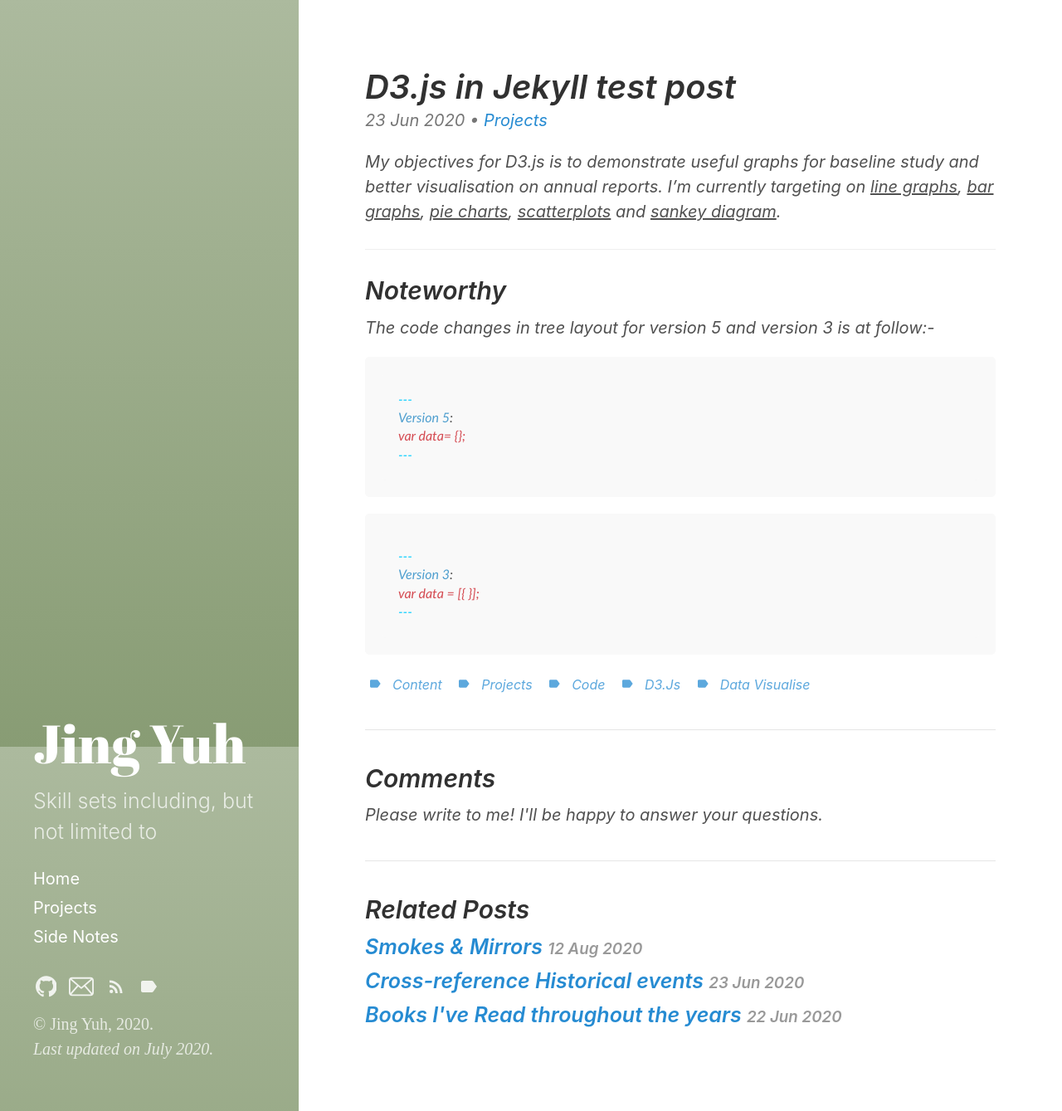
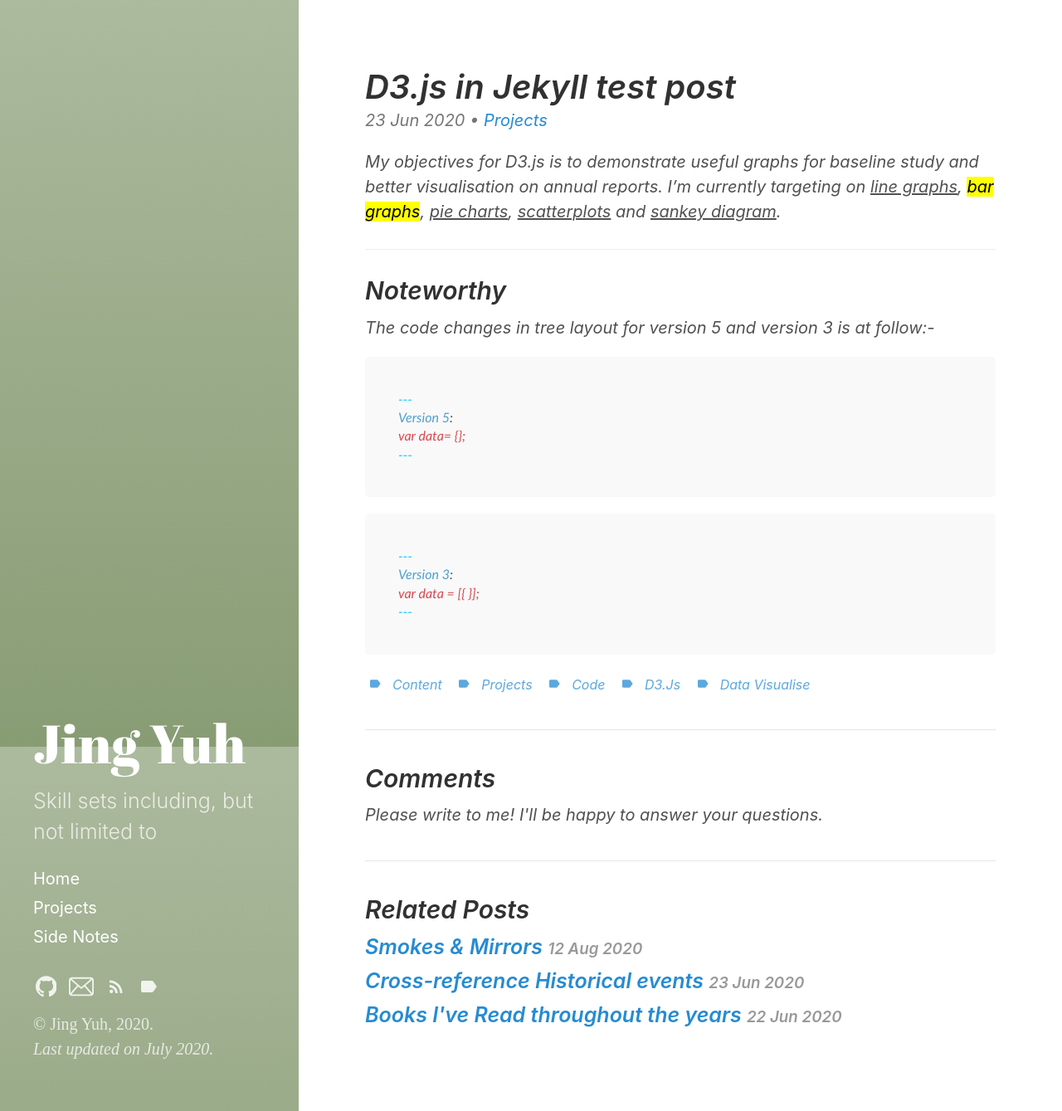
Before and after one commit to jyang123-bit/Website, a Jekyll site: the page built from _posts/2020-06-23-D3.js.md, in a window 1280 px wide and 1339 px high. Shown: the whole window at 83% size. Built offline with Jekyll 4.4.1, drawn with Linux system fonts in a browser that asks for light colours.

Commit message:
Update 2020-06-23-D3.js.md

```diff
--- a/_posts/2020-06-23-D3.js.md
+++ b/_posts/2020-06-23-D3.js.md
@@ -16,7 +16,7 @@
 last_modified_at:
 ---
 
-My objectives for D3.js is to demonstrate useful graphs for baseline study and better visualisation on annual reports. I'm currently targeting on <ins>line graphs</ins>, <ins>bar graphs</ins>, <ins>pie charts</ins>, <ins>scatterplots</ins> and <ins>sankey diagram</ins>.
+My objectives for D3.js is to demonstrate useful graphs for baseline study and better visualisation on annual reports. I'm currently targeting on <ins>line graphs</ins>, <mark>bar graphs</mark>, <ins>pie charts</ins>, <ins>scatterplots</ins> and <ins>sankey diagram</ins>.
 
 ---
 
```
